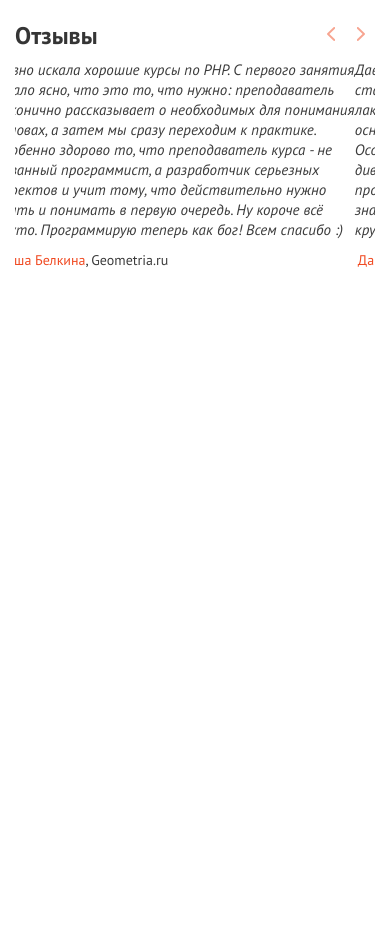
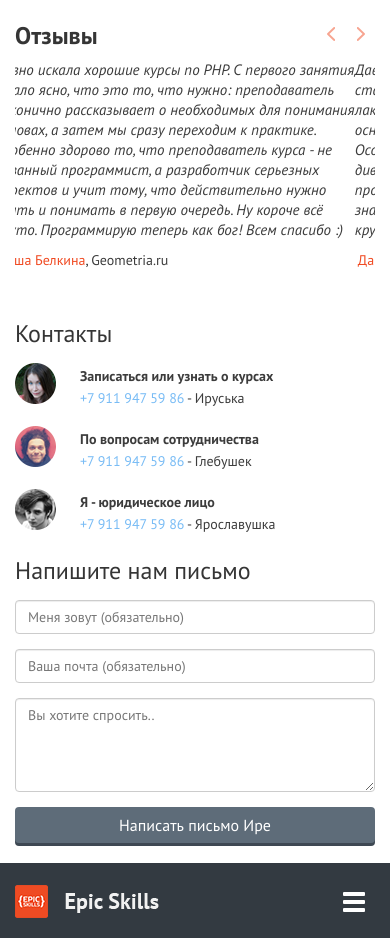
Before and after one commit to Iruska/epic-project, a plain HTML site: page index.html in a window 390 px wide. Shown: the part 1268-2206 px from the top of the page. Before the commit the page ends 1568 px from the top, so only its background shows below. Drawn offline with nearby package versions, Linux system fonts and the light colour scheme.

Commit message:
add contact-form block

```diff
--- a/index.html
+++ b/index.html
@@ -486,7 +486,7 @@
       </div>
     </section>
 
-
+    <!-- Как подружиться с Epic Skills -->
     <section class="friends">
       <div class="container">
         <h2>Как подружиться с Epic Skills?</h2>
@@ -511,6 +511,76 @@
       </div>
     </section>
 
+    <!-- Контактная форма (только на телефоне) -->
+    <section class="contact-form">
+      <div class="container">
+        <h2>Контакты</h2>
+        <div class="row contact-form_personal">
+          <div class="col-xs-2">
+            <img src="pict/worker.png" alt="">
+          </div>
+          <div class="col-xs-10">
+            <p><strong>Записаться или узнать о курсах</strong></p>
+            <p class="number"><span>+7 911 947 59 86</span> - Ируська</p>
+          </div>
+        </div>
+        <div class="row contact-form_personal">
+          <div class="col-xs-2">
+            <img src="pict/worker-2.png" alt="">
+          </div>
+          <div class="col-xs-10">
+            <p><strong>По вопросам сотрудничества</strong></p>
+            <p class="number"><span>+7 911 947 59 86</span> - Глебушек</p>
+          </div>
+        </div>
+        <div class="row contact-form_personal">
+          <div class="col-xs-2">
+            <img src="pict/worker-3.png" alt="">
+          </div>
+          <div class="col-xs-10">
+            <p><strong>Я - юридическое лицо</strong></p>
+            <p class="number"><span>+7 911 947 59 86</span> - Ярославушка</p>
+          </div>
+        </div>
+
+        <h2>Напишите нам письмо</h2>
+        <form action="" role="form">
+          <input type="text" class="form-control" id="name" placeholder="Меня зовут (обязательно)">
+          <input type="email" class="form-control" id="name" placeholder="Ваша почта (обязательно)">
+          <textarea class="form-control" rows="4" placeholder="Вы хотите спросить.."></textarea>
+          <button type="submit" class="btn btn-grey btn-shadow">Написать письмо Ире</button>
+        </form>
+      </div>
+    </section>
+
+    <!-- Подвал с меню -->
+    <footer class="navbar-inverse main-menu">
+      <div class="container">
+
+        <div class="navbar-header">
+            <!-- Навигация на телефоне -->
+            <button type="button" class="navbar-toggle collapsed" data-toggle="collapse" data-target=".navbar-collapse">
+              <span class="sr-only">Toggle navigation</span>
+              <span class="icon-bar"></span>
+              <span class="icon-bar"></span>
+              <span class="icon-bar"></span>
+            </button>
+            <a class="logo" href="#"><img src="pict/footer-logo.png" alt="Epic Skills"></a>
+          </div>
+          <!-- Меню -->
+          <div class="collapse navbar-collapse pull-right">
+            <ul class="nav navbar-nav">
+              <li class="active"><a href="#">О школе</a></li>
+              <li><a href="#">Курсы</a></li>
+              <li><a href="#">Коворкинг</a></li>
+              <li><a href="#">Спецпроекты</a></li>
+              <li><a href="#">Контакты</a></li>
+            </ul>
+          </div>
+        </div>
+
+      </div>
+    </footer>
 
 
     <!-- jQuery (necessary for Bootstrap's JavaScript plugins) -->
--- a/less/media-quaries.less
+++ b/less/media-quaries.less
@@ -100,7 +100,7 @@
 	}
 	.near-courses_all-courses{ margin-bottom: 30px; }
 	.reviews{ display: none; }
-	.reviews-slider{ display: inherit; }
+	.reviews-slider, .contact-form{ display: inherit; }
 	.learning-system{ display: none; }
 	.about-us, .friends{ display: none; }
 }
--- a/less/style.less
+++ b/less/style.less
@@ -9,6 +9,8 @@
 @red-color: #f04a22;
 @burgundy-color: #8c0000;
 @darkblue-grey: #5e6c79;
+
+@light-blue: #79bcf5;
 
 @head-color: #353535;
 @text-color: #3c3c3c;
@@ -149,8 +151,11 @@ button.btn{
 
 
 /* Формы */
-button, input{
-	outline: none!important;
+form{
+	button, input{ outline: none!important; }
+	input[type="text"], textarea{ margin: 15px 0; }
+	textarea{ resize: vertical; }
+	button{ width: 100%; }
 }
 
 
@@ -498,11 +503,6 @@ button, input{
 	}
 	&_form-review{
 		h2{ margin-bottom: 25px; }
-		input[type="text"], textarea{
-			margin: 15px 0;
-		}
-		textarea{ resize: vertical; }
-		.btn{ width: 100%; }
 	}
 }
 .reviews-slider{
@@ -603,3 +603,38 @@ button, input{
 		img{ width: 94px; }
 	}
 }
+
+
+/* -----------------------
+    contact form styles
+   ----------------------*/
+.contact-form{
+	display: none;
+	padding-bottom: 20px;
+	h2{
+		font-weight: normal;
+		margin-bottom: 15px;
+	}
+	&_personal{
+		margin-bottom: 15px;
+		p{
+			font-size: 14px;
+			margin: 4px 0;
+		}
+		.number span{ color: @light-blue; }
+	}
+}
+
+
+/* -----------------------
+    footer menu styles
+   ----------------------*/
+
+footer.main-menu{
+	background: #333a41;
+	.nav li a{
+		border: none;
+		font-weight: normal;
+		&:hover{ color: #ccc; }
+	}
+}
```
Also changed, not shown: css/media-quaries.css, css/style.css, pict/footer-logo.png (added), pict/worker-2.png (added), pict/worker-3.png (added), pict/worker.png (added).
